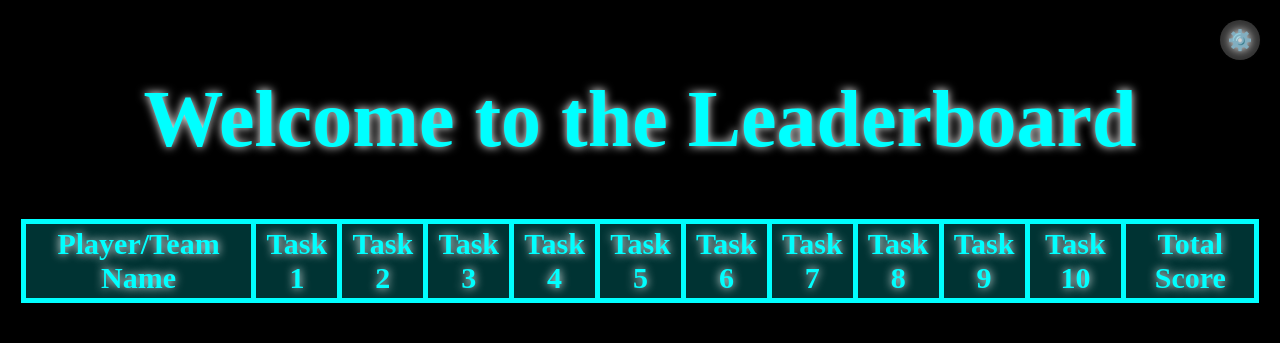
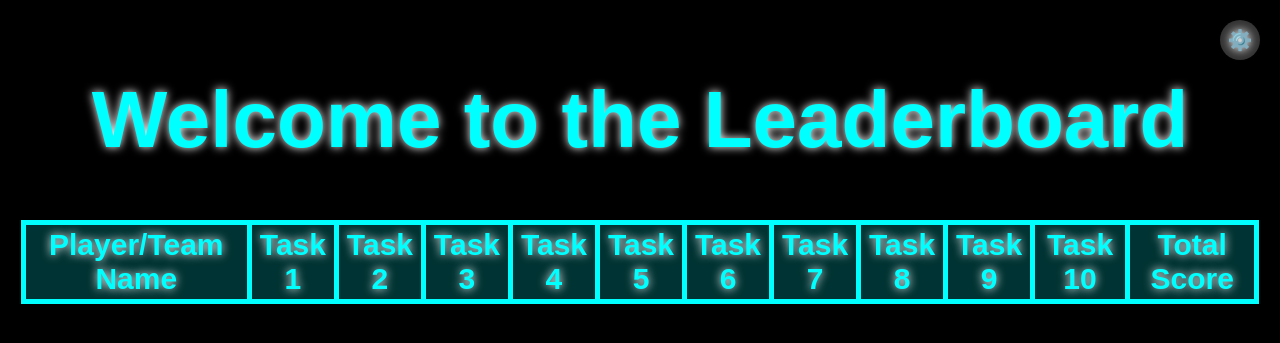
Before and after one commit to eternity336/Leaderboard, a Flask app: page / in a window 1280 px wide. Shown: the top 343 px of the page. Run offline with Flask 3, Linux system fonts and the light colour scheme; lists and menus that the app fills with data are empty.

Commit message:
Fixed some font clarification for a generic font selection.

```diff
--- a/static/styles/styles.css
+++ b/static/styles/styles.css
@@ -1,6 +1,6 @@
 /* Base styles for the leaderboard */
 html {
-  font-family: cyberpunk;
+  font-family: cyberpunk, sans-serif;
   font-size: 40px;
   background-color: #000000;
   text-shadow: 0px 0px 10px #ffffff;
--- a/static/styles/themes/badtemplate.css
+++ b/static/styles/themes/badtemplate.css
@@ -8,7 +8,7 @@
 
 /* Base theme styles - these should be kept consistent across all themes */
 html {
-  font-family: cyberpunk;
+  font-family: cyberpunk, sans-serif;
   font-size: 40px;
   background-color: #000000;
   text-shadow: 0px 0px 10px #ffffff;
--- a/static/styles/themes/cyberpunk.css
+++ b/static/styles/themes/cyberpunk.css
@@ -1,6 +1,6 @@
 /* Cyberpunk Theme */
 html {
-  font-family: cyberpunk;
+  font-family: cyberpunk, sans-serif;
   font-size: 40px;
   background-color: #000000;
   text-shadow: 0px 0px 10px #ffffff;
--- a/static/styles/themes/default.css
+++ b/static/styles/themes/default.css
@@ -1,6 +1,6 @@
 /* Matrix Theme */
 html {
-  font-family: cyberpunk;
+  font-family: cyberpunk, sans-serif;
   font-size: 40px;
   background-color: #000000;
   text-shadow: 0px 0px 10px #ffffff;
--- a/static/styles/themes/matrix.css
+++ b/static/styles/themes/matrix.css
@@ -1,6 +1,6 @@
 /* Matrix Theme */
 html {
-  font-family: cyberpunk;
+  font-family: cyberpunk, sans-serif;
   font-size: 40px;
   background-color: #000000;
   text-shadow: 0px 0px 10px #ffffff;
--- a/static/styles/themes/neon.css
+++ b/static/styles/themes/neon.css
@@ -1,6 +1,6 @@
 /* Neon Theme */
 html {
-  font-family: cyberpunk;
+  font-family: cyberpunk, sans-serif;
   font-size: 40px;
   background-color: #000000;
   text-shadow: 0px 0px 10px #ffffff;
--- a/static/styles/themes/retro.css
+++ b/static/styles/themes/retro.css
@@ -1,6 +1,6 @@
 /* Retro Theme */
 html {
-  font-family: cyberpunk;
+  font-family: cyberpunk, sans-serif;
   font-size: 40px;
   background-color: #ffcc00;
   text-shadow: 0px 0px 10px #ffffff;
--- a/template.css
+++ b/template.css
@@ -8,7 +8,7 @@
 
 /* Base theme styles - these should be kept consistent across all themes */
 html {
-  font-family: cyberpunk;
+  font-family: cyberpunk, sans-serif;
   font-size: 40px;
   background-color: #000000;
   text-shadow: 0px 0px 10px #ffffff;
```
